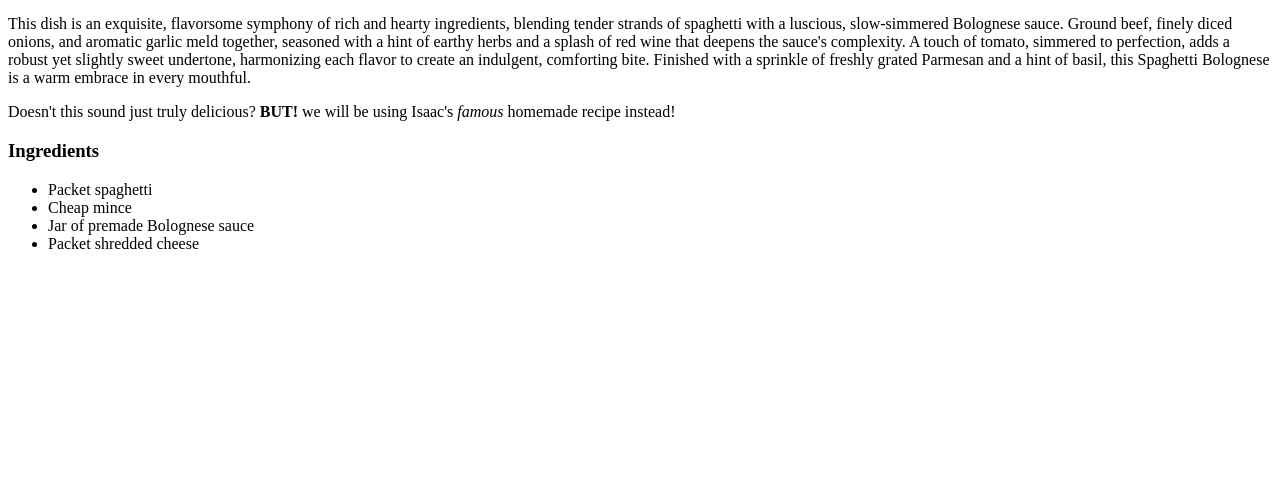
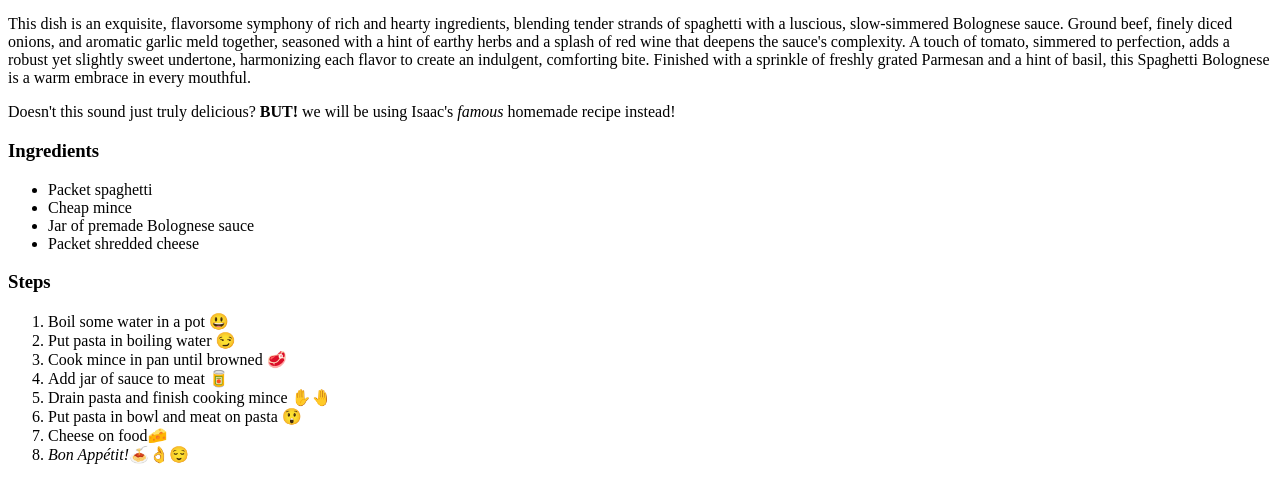
Before and after one commit to isaacmade/odin-recipes, a plain HTML site: page recipes/spaghetti.html in a window 1280 px wide. Shown: the part 528-1008 px from the top of the page. Before the commit the page ends 800 px from the top, so only its background shows below. Drawn offline with Linux system fonts and the light colour scheme.

Commit message:
Spaghetti page finished, added eggs and steak pages.

```diff
--- a/recipes/spaghetti.html
+++ b/recipes/spaghetti.html
@@ -21,5 +21,17 @@
         <li>Jar of premade Bolognese sauce</li>
         <li>Packet shredded cheese</li>
     </ul>
-</body>
+
+    <h3>Steps</h3>
+    <ol>
+        <li>Boil some water in a pot &#128515;</li>
+        <li>Put pasta in boiling water &#128527;</li>
+        <li>Cook mince in pan until browned &#129385;</li>
+        <li>Add jar of sauce to meat &#129387;</li>
+        <li>Drain pasta and finish cooking mince &#9995;&#129306;</li>
+        <li>Put pasta in bowl and meat on pasta &#128562;</li>
+        <li>Cheese on food&#129472;</li>
+        <li><em>Bon Appétit!</em>&#127837;&#128076;&#128524;</li>
+
+    </ol>
 </html>
```
Also changed, not shown: index.html (+6 -1 lines), recipes/eggs.html (added), recipes/steak.html (added).
